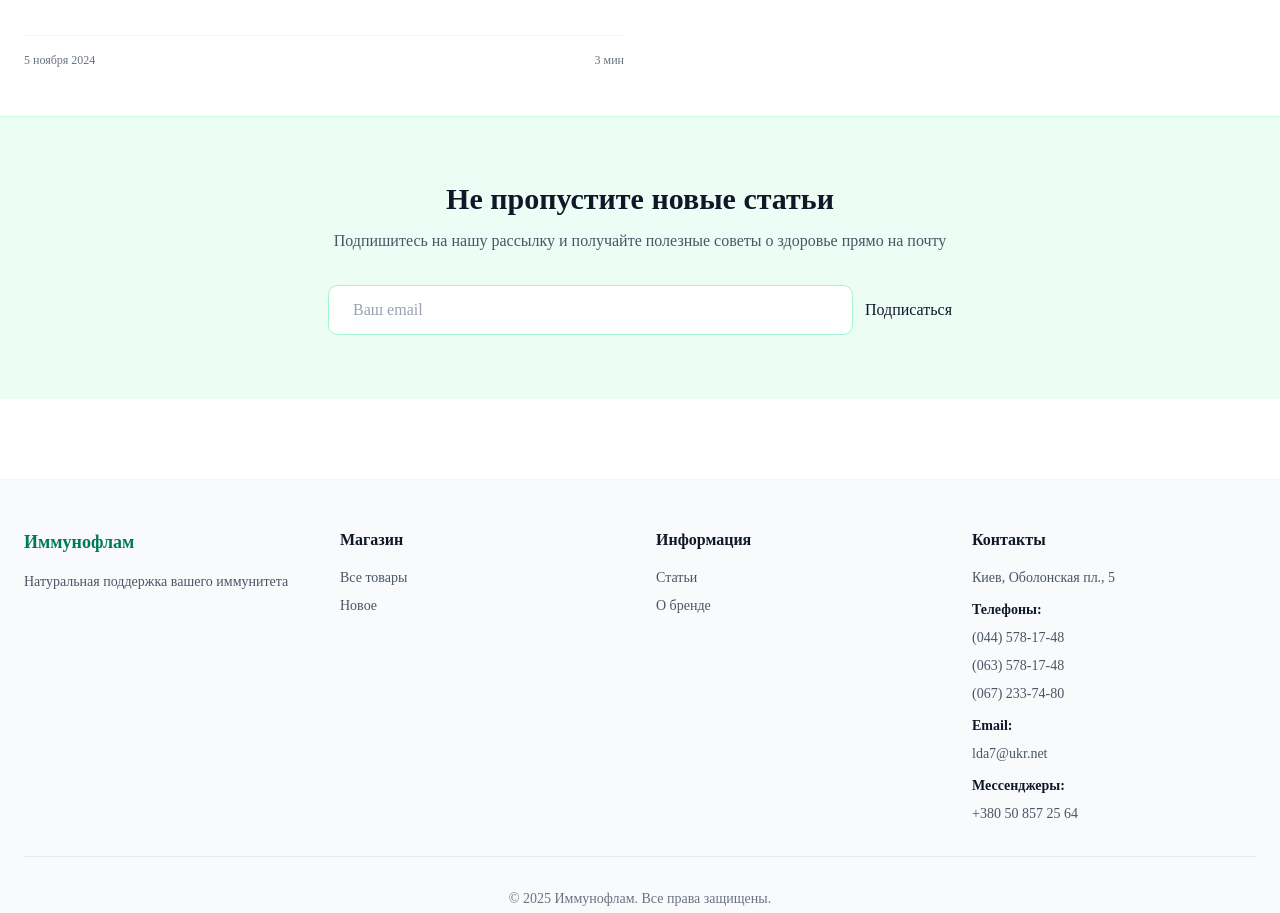
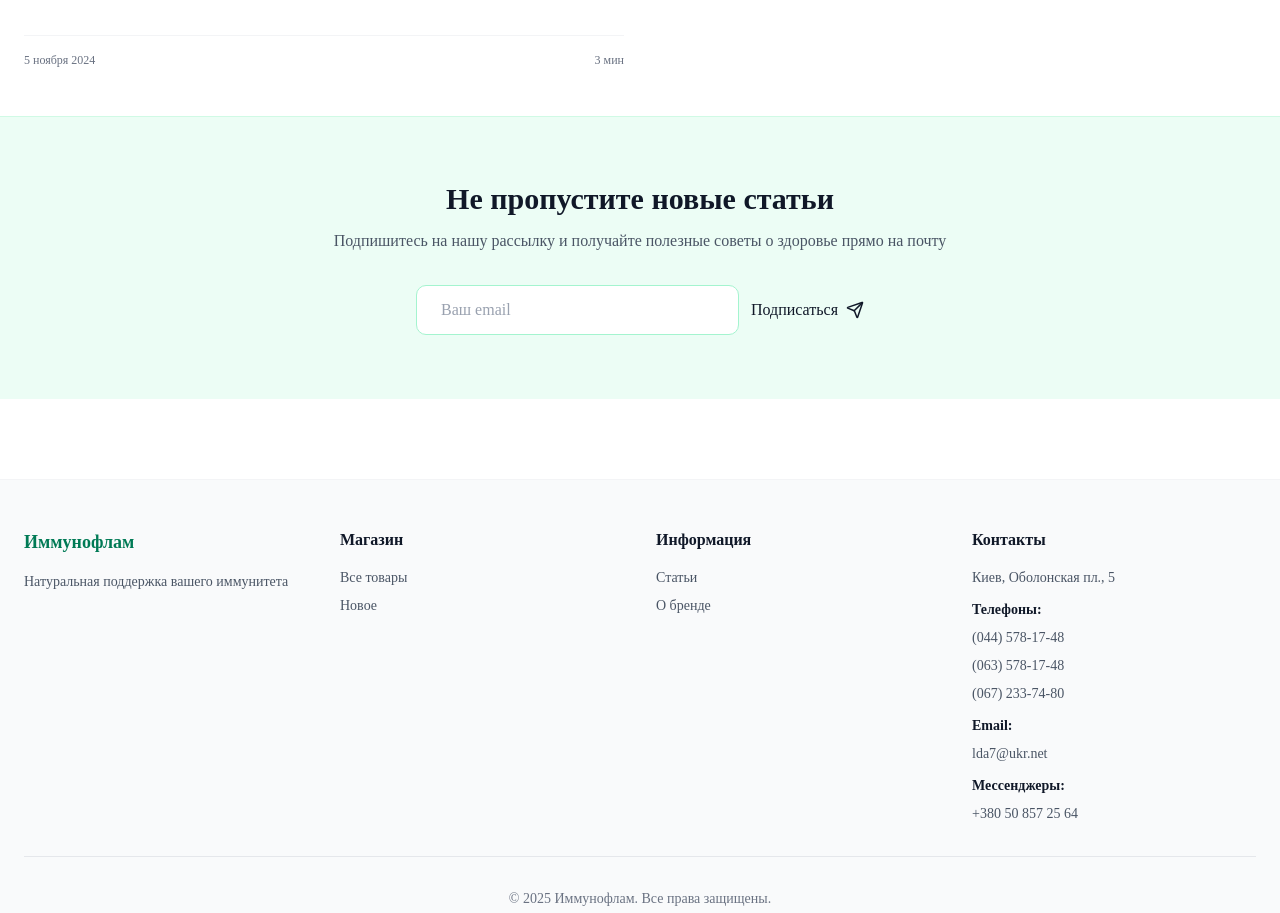
Before and after one commit to admine112/inm-new-site, a Next.js app: page /articles in a window 1280 px wide. Shown: the part 1604-2517 px from the top of the page. Built offline with nearby package versions, Linux system fonts and the light colour scheme.

Commit message:
Fix newsletter subscription button by adding interactive component

```diff
--- a/app/articles/page.tsx
+++ b/app/articles/page.tsx
@@ -2,6 +2,7 @@ import { Header } from "@/components/header"
 import { Footer } from "@/components/footer"
 import Image from "next/image"
 import Link from "next/link"
+import { Newsletter } from "@/components/Newsletter"
 
 const articles = [
   {
@@ -128,22 +129,8 @@ export default function Articles() {
       </section>
 
       {/* Newsletter */}
-      <section className="bg-emerald-50 border-t border-emerald-100 py-16">
-        <div className="max-w-2xl mx-auto px-6 text-center">
-          <h2 className="text-3xl font-bold text-gray-900 mb-3">Не пропустите новые статьи</h2>
-          <p className="text-gray-600 mb-8">
-            Подпишитесь на нашу рассылку и получайте полезные советы о здоровье прямо на почту
-          </p>
-          <div className="flex gap-3">
-            <input
-              type="email"
-              placeholder="Ваш email"
-              className="flex-1 px-6 py-3 rounded-lg border border-emerald-200 bg-white text-gray-900 placeholder:text-gray-400 focus:outline-none focus:ring-2 focus:ring-emerald-500"
-            />
-            <button className="btn-primary">Подписаться</button>
-          </div>
-        </div>
-      </section>
+      {/* Newsletter */}
+      <Newsletter />
 
       <Footer />
     </div>
--- /dev/null
+++ b/components/Newsletter.tsx
@@ -0,0 +1,71 @@
+"use client"
+
+import { useState } from "react"
+import { Send, Check } from "lucide-react"
+
+export function Newsletter() {
+    const [email, setEmail] = useState("")
+    const [status, setStatus] = useState<"idle" | "loading" | "success">("idle")
+
+    const handleSubmit = (e: React.FormEvent) => {
+        e.preventDefault()
+        if (!email) return
+
+        setStatus("loading")
+
+        // Simulate API call
+        setTimeout(() => {
+            setStatus("success")
+            setEmail("")
+        }, 1000)
+    }
+
+    return (
+        <section className="bg-emerald-50 border-t border-emerald-100 py-16">
+            <div className="max-w-2xl mx-auto px-6 text-center">
+                <h2 className="text-3xl font-bold text-gray-900 mb-3">Не пропустите новые статьи</h2>
+                <p className="text-gray-600 mb-8">
+                    Подпишитесь на нашу рассылку и получайте полезные советы о здоровье прямо на почту
+                </p>
+
+                {status === "success" ? (
+                    <div className="bg-white p-6 rounded-xl border border-emerald-200 shadow-sm inline-flex items-center gap-3 text-emerald-700 animate-in fade-in zoom-in duration-300">
+                        <div className="w-10 h-10 bg-emerald-100 rounded-full flex items-center justify-center">
+                            <Check size={20} />
+                        </div>
+                        <div className="text-left">
+                            <p className="font-semibold">Вы успешно подписались!</p>
+                            <p className="text-sm text-emerald-600">Спасибо, что вы с нами.</p>
+                        </div>
+                    </div>
+                ) : (
+                    <form onSubmit={handleSubmit} className="flex gap-3 max-w-md mx-auto relative">
+                        <input
+                            type="email"
+                            value={email}
+                            onChange={(e) => setEmail(e.target.value)}
+                            placeholder="Ваш email"
+                            required
+                            className="flex-1 px-6 py-3 rounded-lg border border-emerald-200 bg-white text-gray-900 placeholder:text-gray-400 focus:outline-none focus:ring-2 focus:ring-emerald-500 disabled:opacity-50"
+                            disabled={status === "loading"}
+                        />
+                        <button
+                            type="submit"
+                            disabled={status === "loading"}
+                            className="btn-primary flex items-center gap-2 disabled:opacity-70"
+                        >
+                            {status === "loading" ? (
+                                "Отправка..."
+                            ) : (
+                                <>
+                                    Подписаться
+                                    <Send size={18} />
+                                </>
+                            )}
+                        </button>
+                    </form>
+                )}
+            </div>
+        </section>
+    )
+}
```
